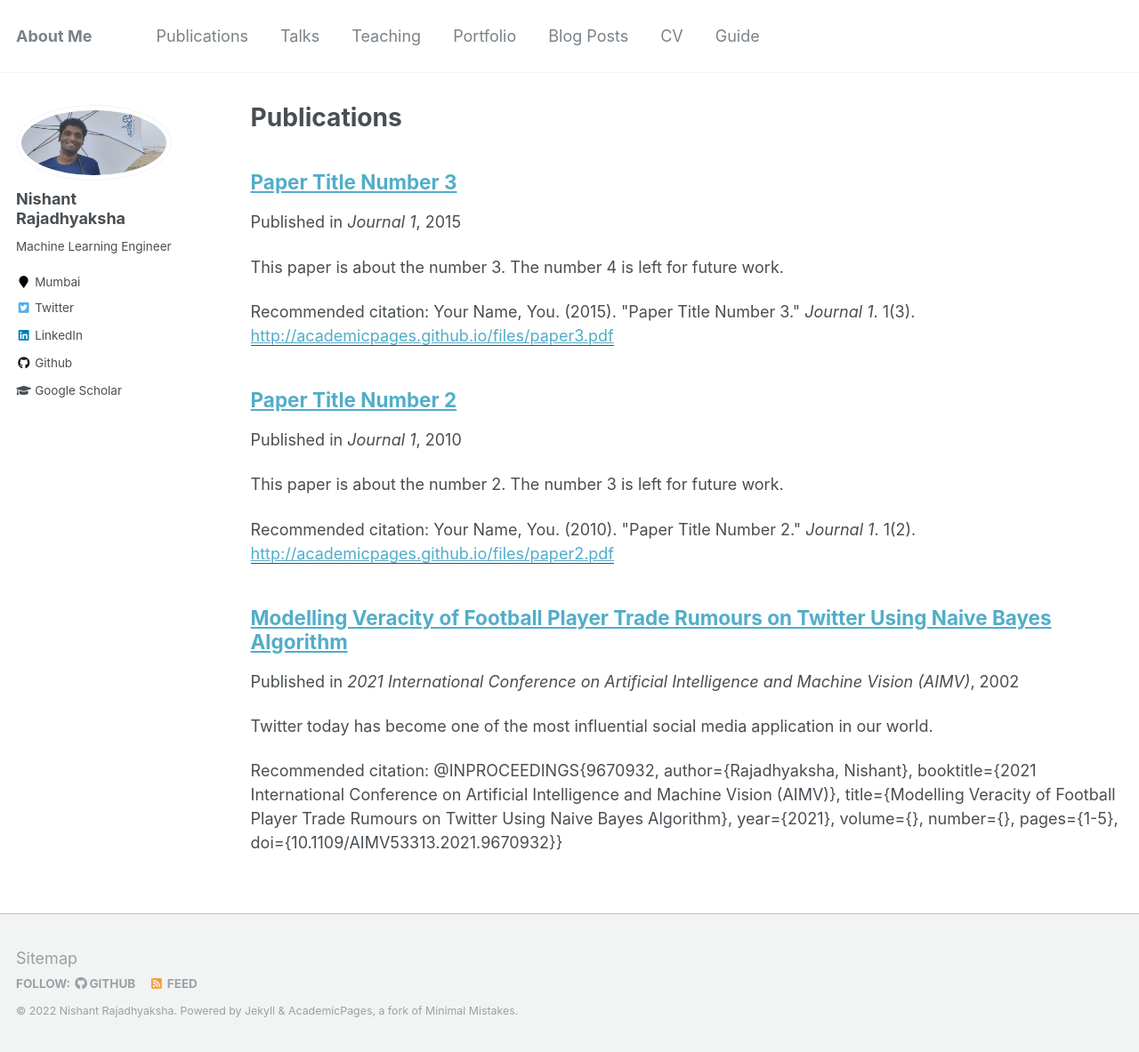
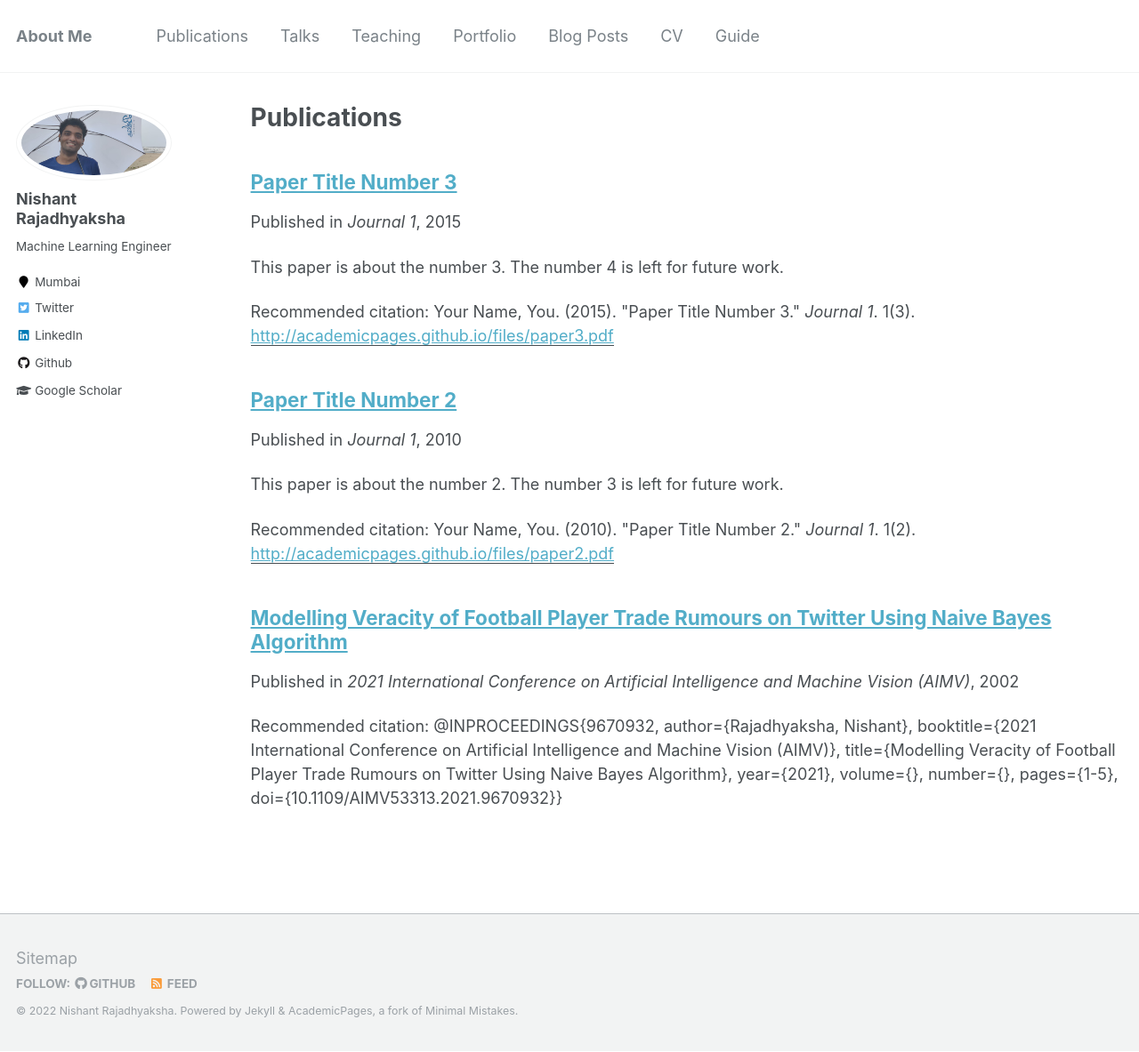
Before and after one commit to nishant42491/nishant42491.github.io, a Jekyll site: the page built from _pages/publications.md, in a window 1280 px wide and 1183 px high. Shown: the whole window at 89% size. Built offline with Jekyll 4.4.1, drawn with Linux system fonts in a browser that asks for light colours.

Commit message:
Update 2009-10-01-paper-title-number-1.md

```diff
--- a/_publications/2009-10-01-paper-title-number-1.md
+++ b/_publications/2009-10-01-paper-title-number-1.md
@@ -2,7 +2,7 @@
 title: "Modelling Veracity of Football Player Trade Rumours on Twitter Using Naive Bayes Algorithm"
 collection: publications
 permalink: https://ieeexplore.ieee.org/document/9670932
-excerpt: 'Twitter today has become one of the most influential social media application in our world.'
+excerpt: ''
 date: 2002-01-10
 venue: '2021 International Conference on Artificial Intelligence and Machine Vision (AIMV)'
 paperurl: ''
```
